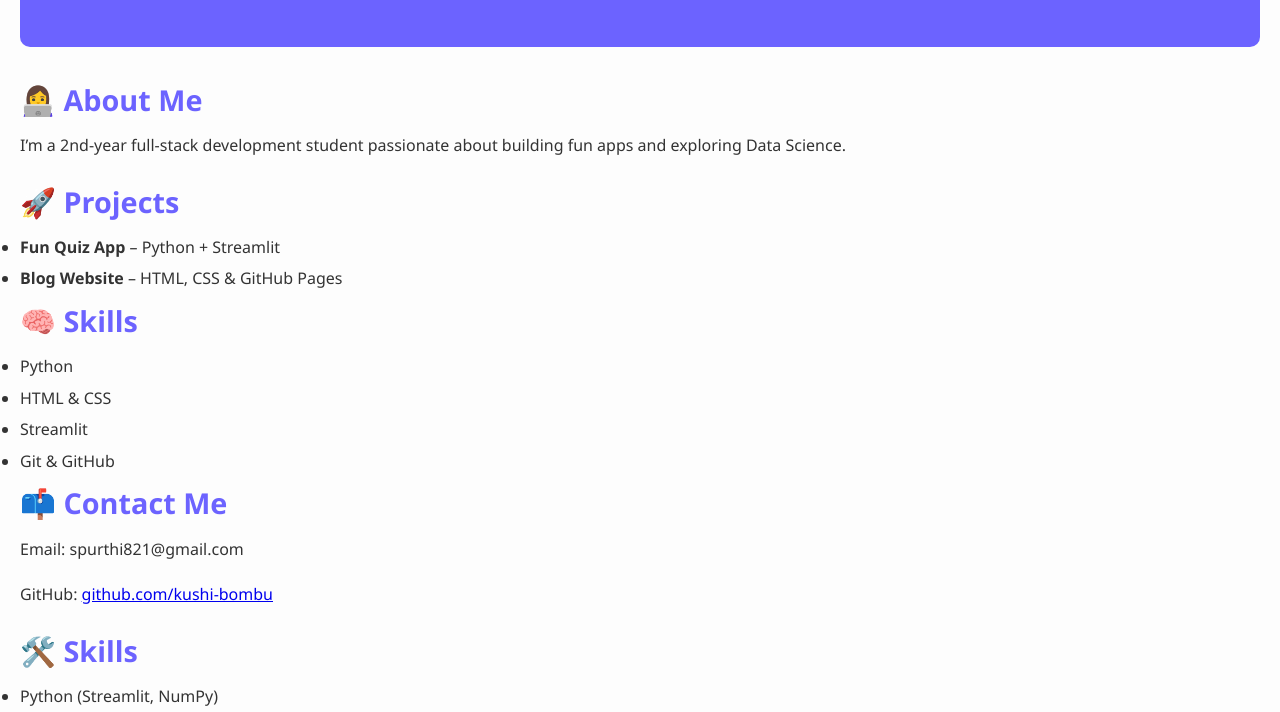
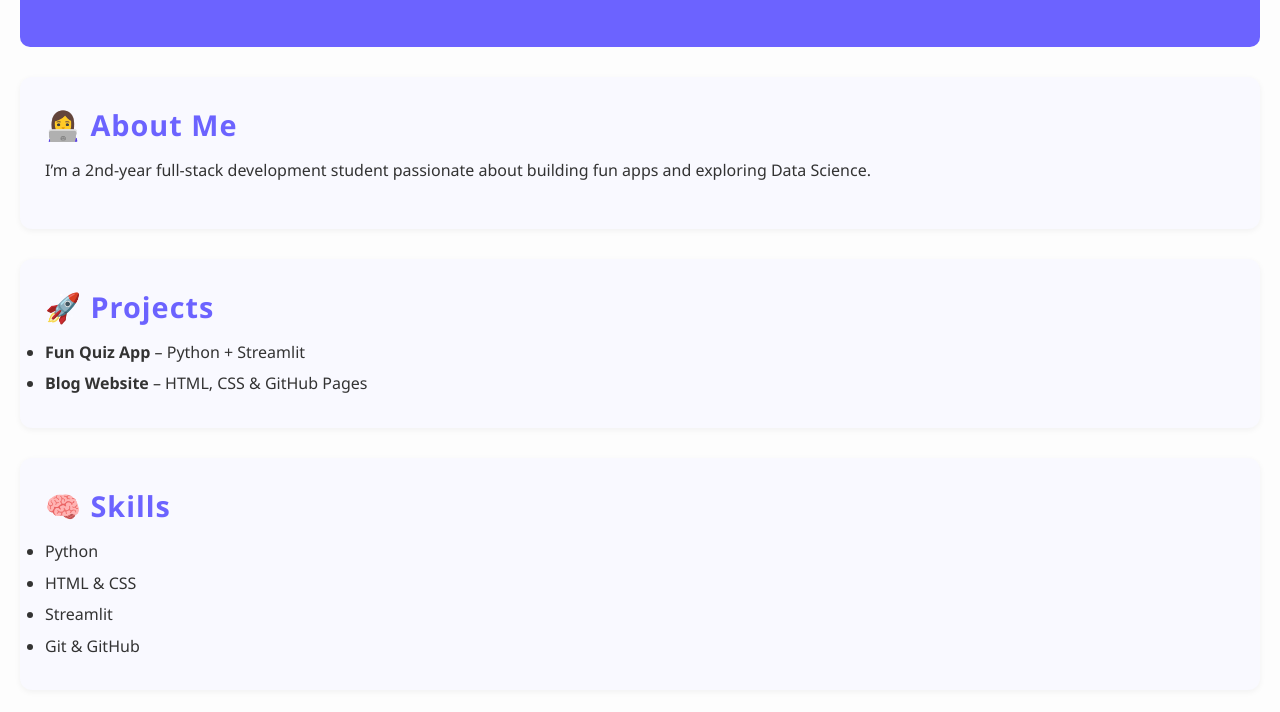
Before and after one commit to spurthy-m/myblog, a plain HTML site: page index.html in a window 1280 px wide. Shown: the part 150-862 px from the top of the page. Drawn offline with Linux system fonts and the light colour scheme.

Commit message:
Update style.css

```diff
--- a/style.css
+++ b/style.css
@@ -71,4 +71,27 @@ footer {
 /* List Item Spacing */
 ul li {
   margin-bottom: 6px;
+}/* Section Styling - Highlight Each Section */
+section {
+  background-color: #f9f9ff;
+  padding: 25px;
+  border-radius: 12px;
+  margin-bottom: 30px;
+  box-shadow: 0 2px 6px rgba(0,0,0,0.05);
 }
+/* Stylish Headings */
+h1, h2 {
+  font-family: 'Segoe UI', sans-serif;
+  letter-spacing: 1px;
+}
+
+/* Stylish Links */
+a {
+  color: #6c63ff;
+  text-decoration: none;
+  font-weight: 500;
+}
+
+a:hover {
+  text-decoration: underline;
+}
```
